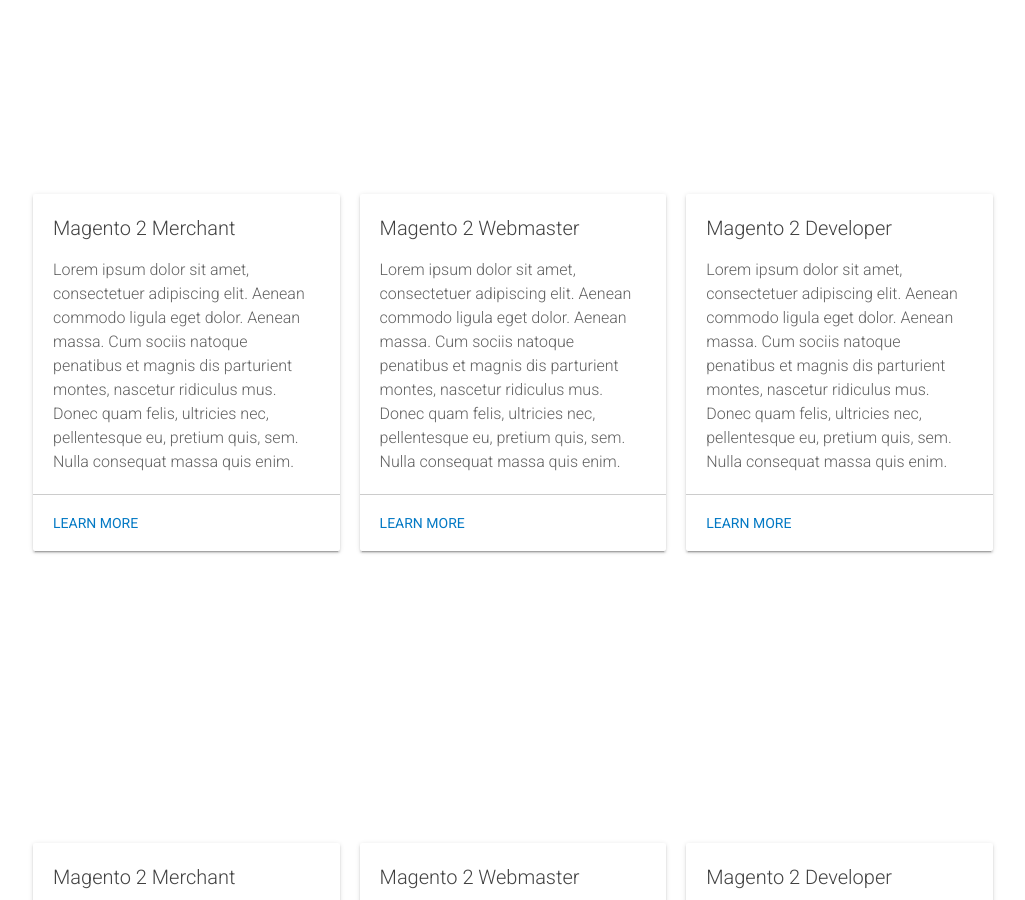
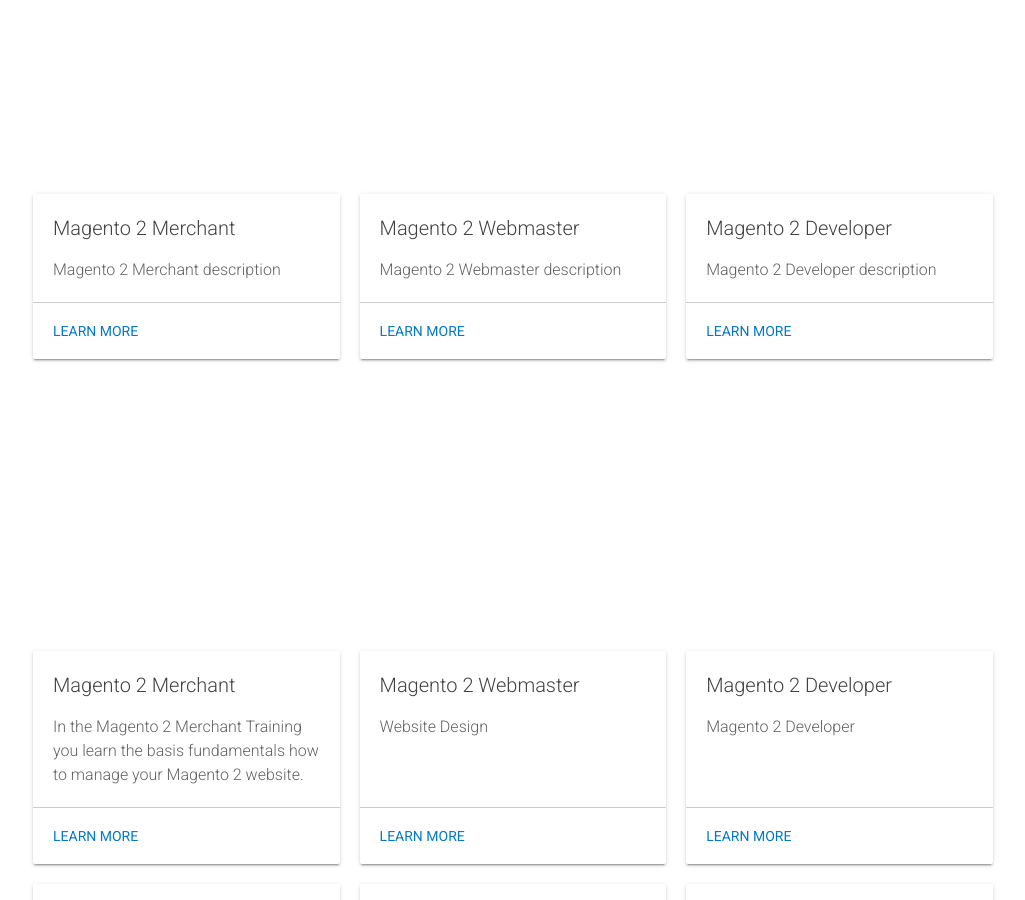
Before and after one commit to mage-acadamy/mage-acadamy.github.io, a Jekyll site: the page built from index.html, in a window 1280 px wide and 900 px high, scrolled down 1287 px. Shown: the whole window, without its empty margins (127-1152 px from the left). Built offline with Jekyll 4.4.1, drawn with Linux system fonts in a browser that asks for light colours; nearby versions of some CDN libraries; comment, search, counter and statistics services are not loaded.

Commit message:
move training data to training.yml setup

```diff
--- a/_config.yml
+++ b/_config.yml
@@ -6,29 +6,6 @@ robots: INDEX,FOLLOW
 email: training@supportdesk.nu
 description: "Magento 2 Training Academy. Learn Magento 2 now, sign up and get started with Magento 2"
 google_analytics: UA—XXXXXXXX-X
-
-# Magento Training
-training:
-- name: Magento 2 Merchant
-  description: "Lorem ipsum dolor sit amet, consectetuer adipiscing elit. Aenean commodo ligula eget dolor. Aenean massa. Cum sociis natoque penatibus et magnis dis parturient montes, nascetur ridiculus mus. Donec quam felis, ultricies nec, pellentesque eu, pretium quis, sem. Nulla consequat massa quis enim."
-  url: magento-2-merchant
-  pic: magento-2-merchant
-  height: 190
-  width: 297
-
-- name: Magento 2 Webmaster
-  description: "Lorem ipsum dolor sit amet, consectetuer adipiscing elit. Aenean commodo ligula eget dolor. Aenean massa. Cum sociis natoque penatibus et magnis dis parturient montes, nascetur ridiculus mus. Donec quam felis, ultricies nec, pellentesque eu, pretium quis, sem. Nulla consequat massa quis enim."
-  url: magento-2-webmaster
-  pic: magento-2-webmaster
-  height: 190
-  width: 297
-
-- name: Magento 2 Developer
-  description: "Lorem ipsum dolor sit amet, consectetuer adipiscing elit. Aenean commodo ligula eget dolor. Aenean massa. Cum sociis natoque penatibus et magnis dis parturient montes, nascetur ridiculus mus. Donec quam felis, ultricies nec, pellentesque eu, pretium quis, sem. Nulla consequat massa quis enim."
-  url: magento-2-developer
-  pic: magento-2-developer
-  height: 190
-  width: 297
 
 # Team names, titles and social links
 people:
--- a/_includes/training.html
+++ b/_includes/training.html
@@ -7,7 +7,7 @@
 
     <div class="tablet-up">
       <div class="card-container">
-      {% for member in site.training %}
+      {% for member in site.data.training limit:3 %}
         <div class="card">
           <div class="card__image">
             <amp-img
@@ -36,7 +36,7 @@
       height="640"
       type="slides"
       layout="fixed-height">
-      {% for member in site.training %}
+      {% for member in site.data.training %}
       <div class="card">
         <div class="card__image">
           <amp-img
```
Also changed, not shown: _data/training.yml (added, +41 -0 lines).
